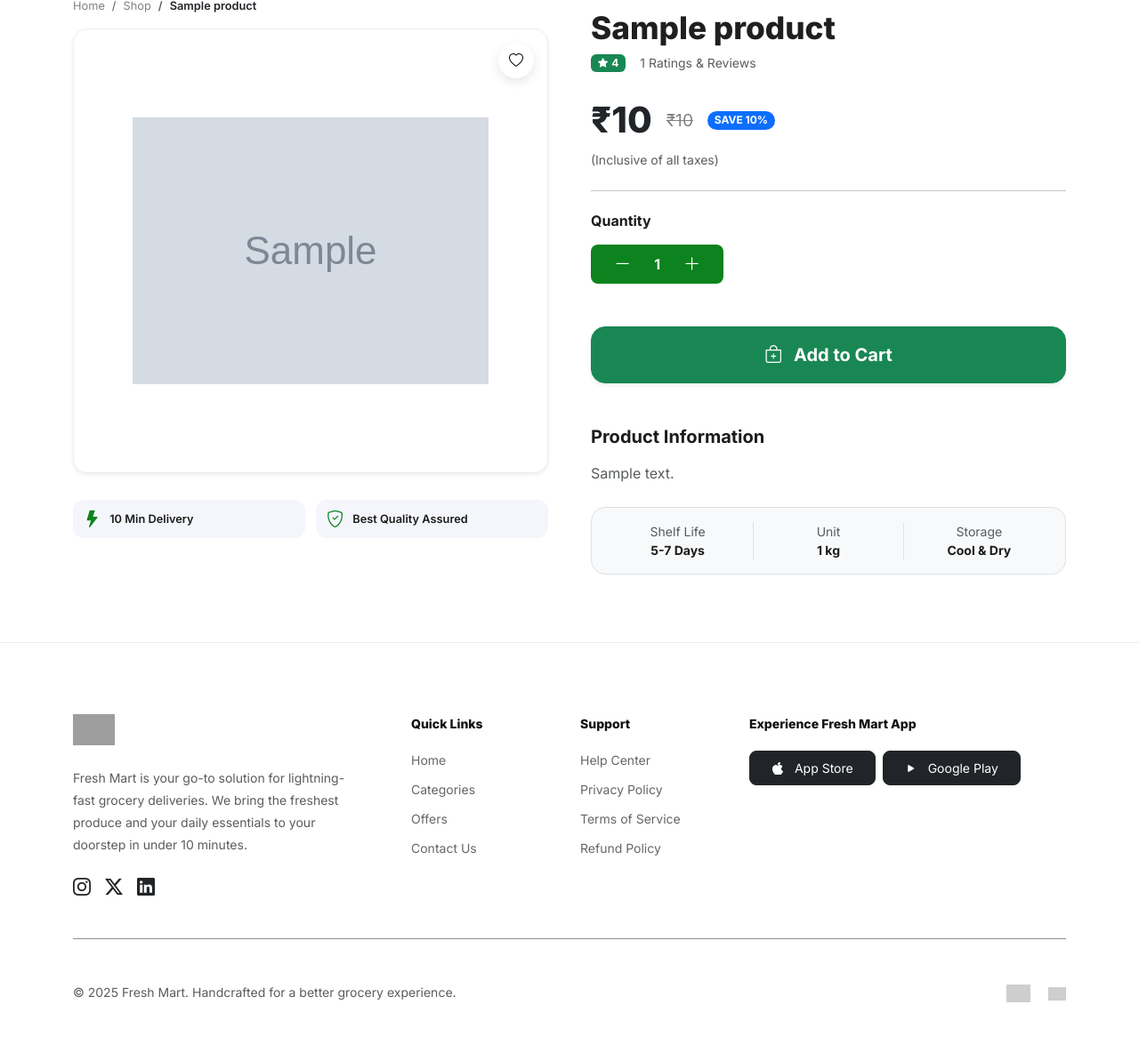
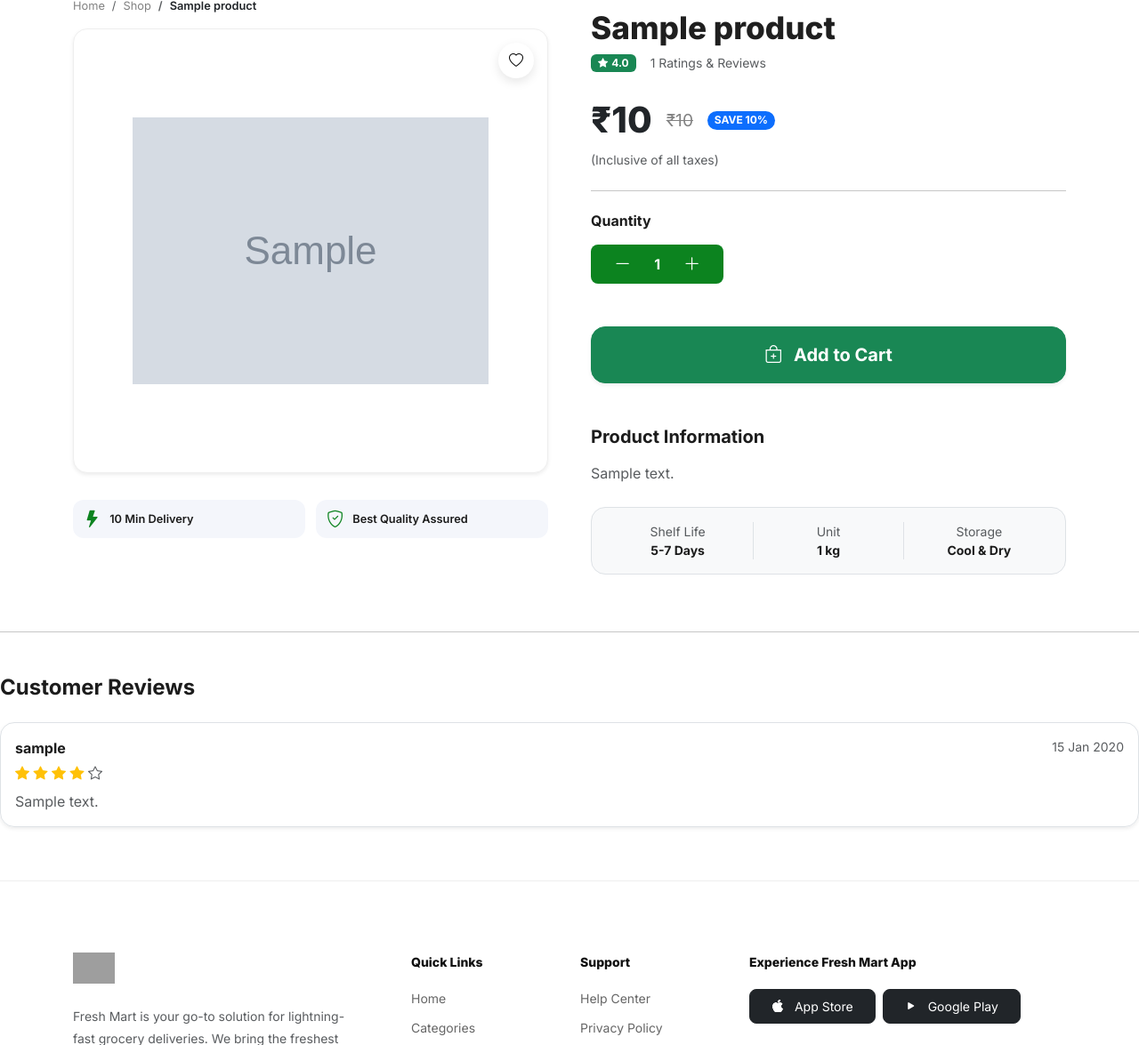
Before and after one commit to Omhursal45/fresh-mart-grocery, a Django app: template templates/grocery/product_detail.html in a window 1280 px wide. Shown: the part 91-1266 px from the top of the page at 89% size. Before the commit the page ends 1218 px from the top, so only its background shows below. Run offline with Django 4.2, Linux system fonts and the light colour scheme; the template is opened without the code that fills it: most values are stand-ins (such as "Sample title", 1, 10 or a date in 2020); grey boxes marked "Sample" are stand-in pictures; grey boxes are pictures that could not be loaded.

Commit message:
feat: integrate reviews section in product_detail template

```diff
--- a/templates/grocery/product_detail.html
+++ b/templates/grocery/product_detail.html
@@ -57,9 +57,12 @@
 
             <div class="d-flex align-items-center gap-3 mb-4">
                 <div class="badge bg-success d-flex align-items-center gap-1 px-2 py-1">
-                    <i class="bi bi-star-fill" style="font-size: 0.7rem;"></i> {{ product.rating|default:"4.5" }}
+                    <i class="bi bi-star-fill" style="font-size: 0.7rem;"></i>
+                        {{ product.average_rating|floatformat:1 }}
                 </div>
-                <span class="text-muted small fw-600">{{ product.review_count|default:"120" }} Ratings & Reviews</span>
+                <span class="text-muted small fw-600">
+                    {{ product.review_count }} Ratings & Reviews
+                </span>
             </div>
 
             <div class="price-section mb-4">
@@ -130,6 +133,68 @@
     </div>
 </div>
 
+<hr class="my-5">
+
+<div class="reviews-section">
+    <h4 class="fw-bold mb-4">Customer Reviews</h4>
+
+    {% for review in product.reviews.all %}
+        <div class="mb-4 p-3 border rounded-4 shadow-sm">
+            <div class="d-flex justify-content-between">
+                <strong>{{ review.user.username }}</strong>
+                <small class="text-muted">
+                    {{ review.created_at|date:"d M Y" }}
+                </small>
+            </div>
+
+            <div class="mt-1 mb-2">
+                {% for i in "12345" %}
+                    {% if forloop.counter <= review.rating %}
+                        <i class="bi bi-star-fill text-warning"></i>
+                    {% else %}
+                        <i class="bi bi-star text-muted"></i>
+                    {% endif %}
+                {% endfor %}
+            </div>
+
+            <p class="mb-0 text-muted">{{ review.comment }}</p>
+        </div>
+    {% empty %}
+        <p class="text-muted">No reviews yet. Be the first to review!</p>
+    {% endfor %}
+</div>
+
+{% if user.is_authenticated %}
+<hr class="my-4">
+
+<h5 class="fw-bold mb-3">Write a Review</h5>
+
+<form method="POST" action="{% url 'add_review' product.id %}">
+    {% csrf_token %}
+
+    <div class="mb-3">
+        <label class="form-label">Rating</label>
+        <select name="rating" class="form-select" required>
+            <option value="">Select Rating</option>
+            <option value="5">5 ⭐</option>
+            <option value="4">4 ⭐</option>
+            <option value="3">3 ⭐</option>
+            <option value="2">2 ⭐</option>
+            <option value="1">1 ⭐</option>
+        </select>
+    </div>
+
+    <div class="mb-3">
+        <textarea name="comment" class="form-control"
+                placeholder="Write your review..." required></textarea>
+    </div>
+
+    <button type="submit" class="btn btn-success">
+        Submit Review
+    </button>
+</form>
+
+{% endif %}
 <div class="mobile-add-bar d-md-none">
     <div>
         <span class="d-block text-muted small">Total</span>
```
